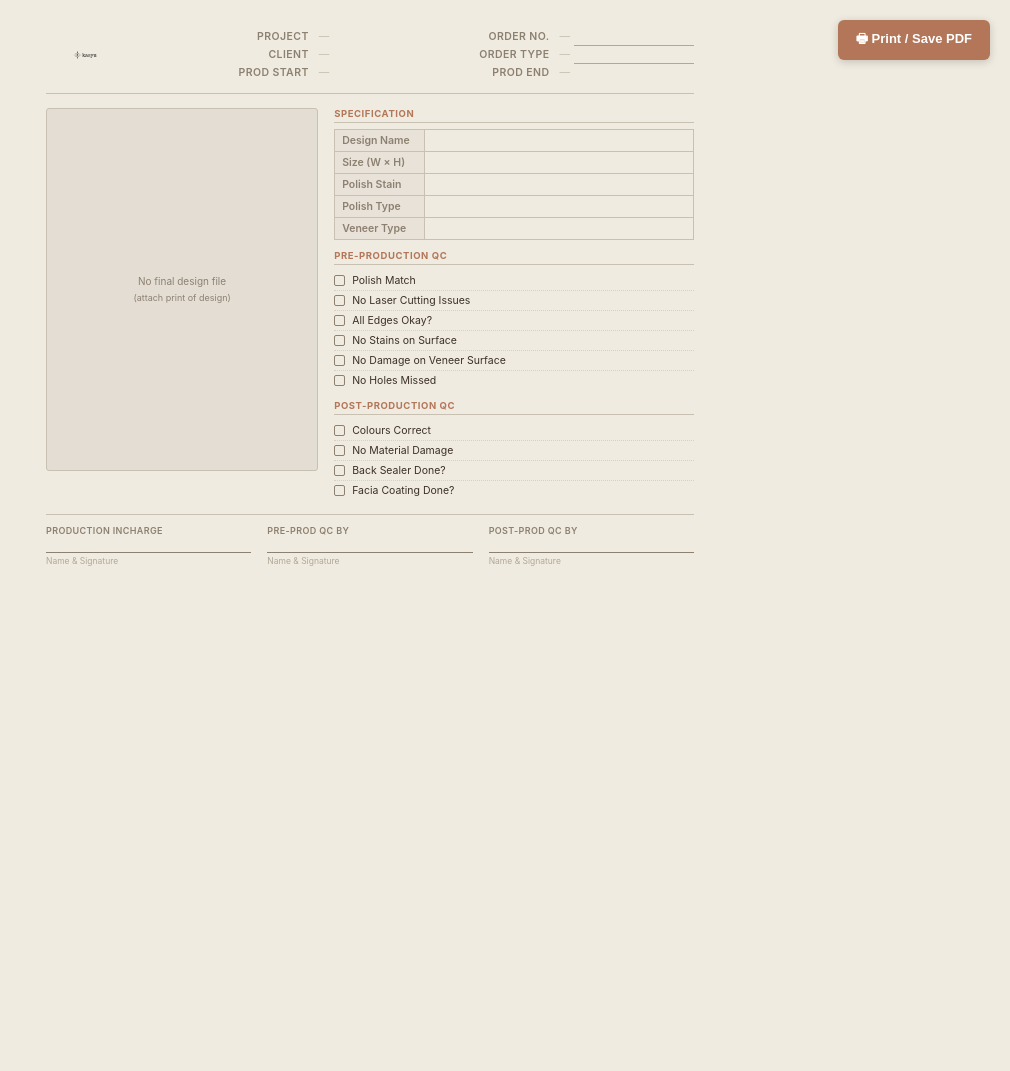
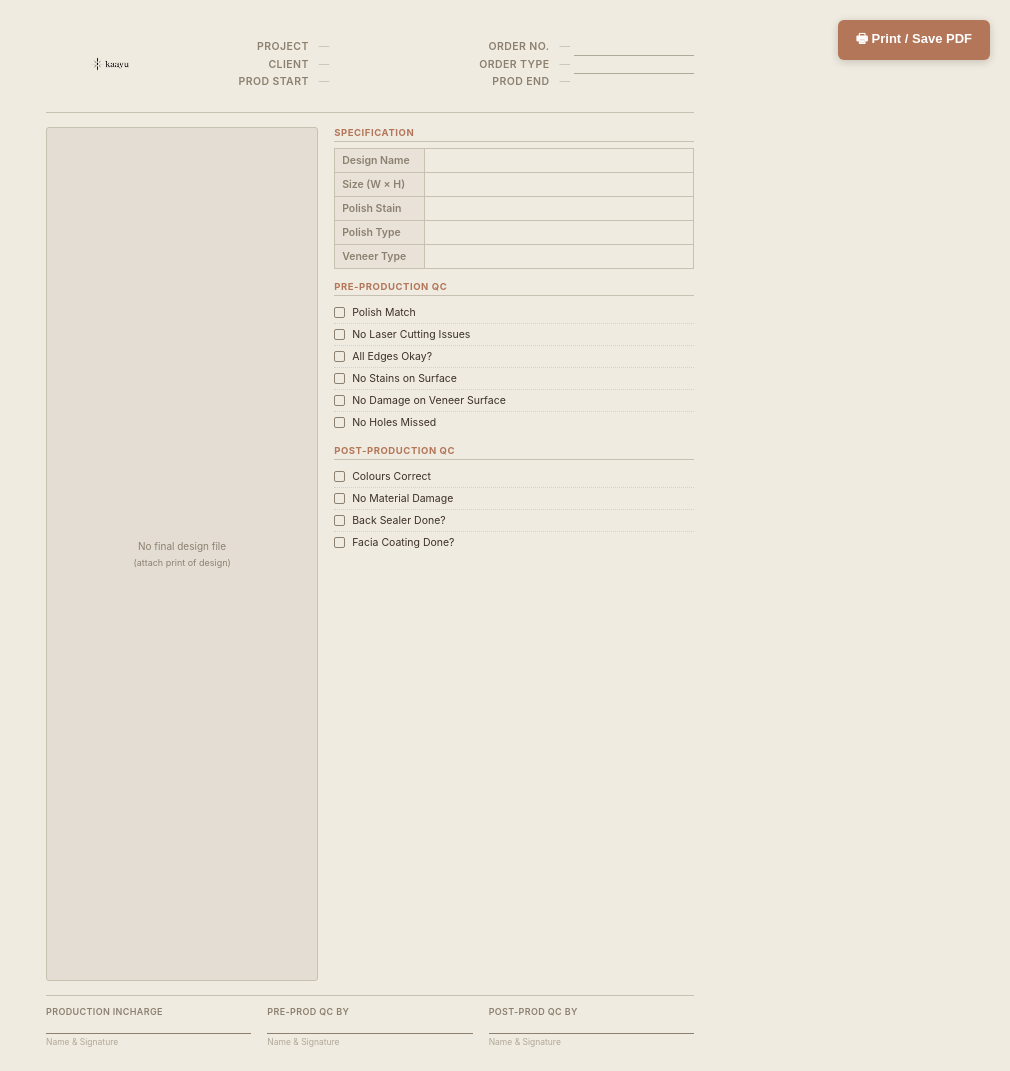
Before and after one commit to himanrawat08/kaayu_manager, a Python web app: template app/templates/projects/production_sheet.html in a window 1280 px wide. Shown: the whole page, without its empty margins (270-1280 px from the left). Before the commit the page ends 566 px from the top, so only its background shows below. Run offline with Jinja, Linux system fonts and the light colour scheme; the template is opened without the code that fills it, so the values that code supplies are empty.

Commit message:
Production sheet: larger logo, full A4 height, image fills remaining space
- Logo height 44px → 72px
- Body is flex column filling full A4 height (min-height calc(297mm - 52px))
- body-cols flex: 1 with align-items: stretch to fill space between header and sign-off
- Design image box flex: 1 (removes fixed aspect-ratio) — grows to full column height
- object-fit: contain preserves image aspect ratio within the stretched box

Co-Authored-By: Claude Sonnet 4.6 <noreply@anthropic.com>

```diff
--- a/app/templates/projects/production_sheet.html
+++ b/app/templates/projects/production_sheet.html
@@ -19,6 +19,9 @@
       padding: 28px 36px 24px;
       max-width: 720px;
       margin: 0 auto;
+      display: flex;
+      flex-direction: column;
+      min-height: calc(297mm - 52px);
     }
     @media print {
       .no-print { display: none !important; }
@@ -29,6 +32,7 @@
         background: #F0EBE0;
         -webkit-print-color-adjust: exact;
         print-color-adjust: exact;
+        height: calc(297mm - 20mm);
       }
     }
 
@@ -49,11 +53,12 @@
       padding-bottom: 12px;
       border-bottom: 1.5px solid #C8C0B0;
       margin-bottom: 14px;
+      flex-shrink: 0;
     }
     .logo-wrapper { display: inline-block; background: #F0EBE0; line-height: 0; }
-    .logo-img { height: 44px; width: auto; display: block; mix-blend-mode: multiply; }
+    .logo-img { height: 72px; width: auto; display: block; mix-blend-mode: multiply; }
 
-    /* Meta grid: 3 rows × 2 cols (label — value) */
+    /* Meta table */
     .meta-table { border-collapse: collapse; font-size: 10.5px; }
     .meta-table td { padding: 2px 6px; vertical-align: middle; }
     .meta-table td.lbl {
@@ -62,26 +67,28 @@
       white-space: nowrap; text-align: right;
     }
     .meta-table td.sep { color: #C8C0B0; padding: 2px 4px; }
-    .meta-table td.val {
-      font-weight: 700; color: #231F21; min-width: 120px;
-    }
-    .meta-table td.val.blank {
-      border-bottom: 1px solid #B0A898; color: transparent;
-    }
+    .meta-table td.val { font-weight: 700; color: #231F21; min-width: 120px; }
+    .meta-table td.val.blank { border-bottom: 1px solid #B0A898; color: transparent; }
 
-    /* ── Body: two columns ── */
+    /* ── Body: two columns — fills remaining page height ── */
     .body-cols {
+      flex: 1;
       display: flex;
       gap: 16px;
-      align-items: flex-start;
+      align-items: stretch;
+      min-height: 0;
       margin-bottom: 14px;
     }
 
-    /* Left: design image */
-    .design-col { flex: 0 0 42%; }
+    /* Left: design image — full height */
+    .design-col {
+      flex: 0 0 42%;
+      display: flex;
+      flex-direction: column;
+    }
     .design-img-box {
+      flex: 1;
       width: 100%;
-      aspect-ratio: 3/4;
       background: #E4DDD3;
       border: 1px solid #C8C0B0;
       border-radius: 3px;
@@ -95,7 +102,7 @@
       color: #8C8070; font-size: 10px; text-align: center; padding: 16px; line-height: 1.6;
     }
     .design-caption {
-      font-size: 9px; color: #8C8070; margin-top: 4px; text-align: center;
+      font-size: 9px; color: #8C8070; margin-top: 4px; text-align: center; flex-shrink: 0;
     }
 
     /* Right: specs + QC */
@@ -106,14 +113,14 @@
       font-size: 9.5px; font-weight: 700; color: #B37659;
       text-transform: uppercase; letter-spacing: 0.06em;
       border-bottom: 1px solid #C8C0B0;
-      padding-bottom: 3px; margin-bottom: 6px; margin-top: 10px;
+      padding-bottom: 3px; margin-bottom: 6px; margin-top: 12px;
     }
     .section-hdg:first-child { margin-top: 0; }
 
     /* Spec table */
     .spec-table { width: 100%; border-collapse: collapse; margin-bottom: 4px; }
     .spec-table td {
-      padding: 4px 7px; border: 1px solid #C8C0B0; font-size: 10.5px; vertical-align: middle;
+      padding: 5px 7px; border: 1px solid #C8C0B0; font-size: 10.5px; vertical-align: middle;
     }
     .spec-table td.lbl {
       width: 90px; color: #8C8070; font-weight: 600;
@@ -126,7 +133,7 @@
     .qc-list { list-style: none; }
     .qc-list li {
       display: flex; align-items: center; gap: 7px;
-      padding: 3px 0; font-size: 10.5px; color: #3A3028;
+      padding: 4px 0; font-size: 10.5px; color: #3A3028;
       border-bottom: 1px dotted #D8D0C4;
     }
     .qc-list li:last-child { border-bottom: none; }
@@ -139,6 +146,7 @@
     .signoff-row {
       display: flex; gap: 16px;
       padding-top: 10px; border-top: 1.5px solid #C8C0B0;
+      flex-shrink: 0;
     }
     .signoff-item { flex: 1; }
     .signoff-label {
@@ -194,7 +202,7 @@
 <!-- ── Body columns ── -->
 <div class="body-cols">
 
-  <!-- Left: design image -->
+  <!-- Left: design image (fills full remaining height) -->
   <div class="design-col">
     <div class="design-img-box">
       {% if final_design_is_pdf %}
```
